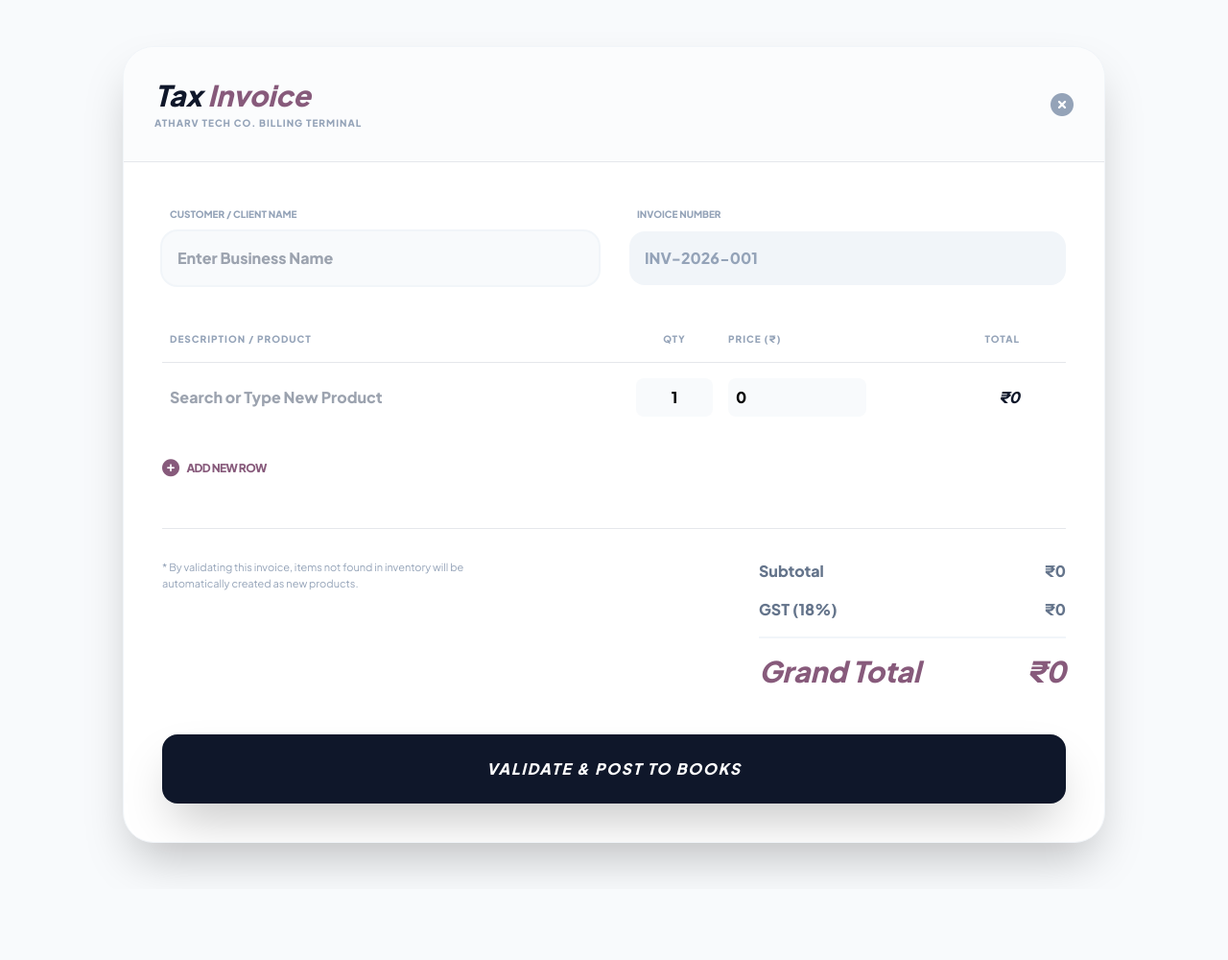
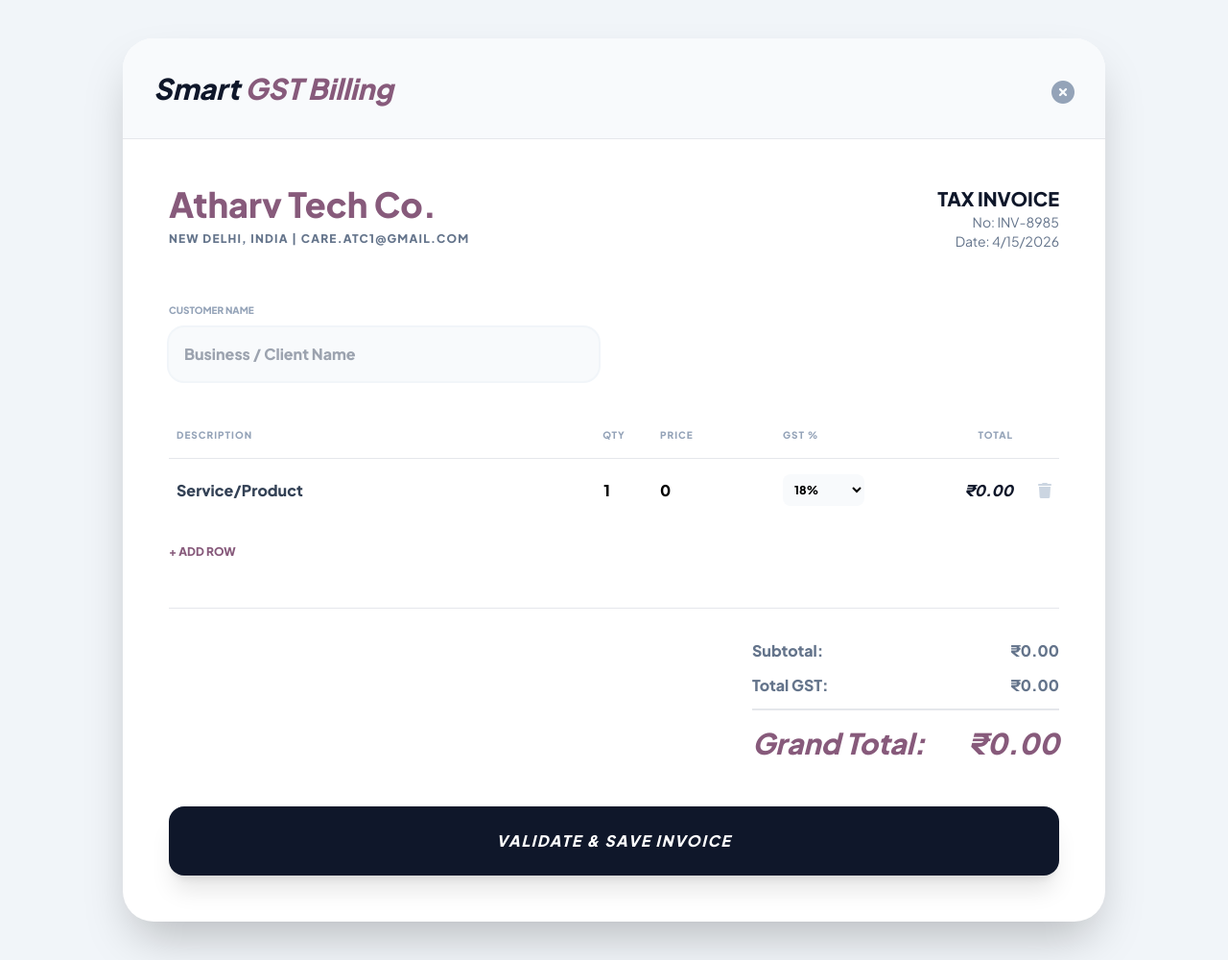
Before and after one commit to careatc1-pixel/A-SmartERP, a Flask app: page /sales/new in a window 1280 px wide. Shown: the whole page at 96% size. Before the commit the page ends 912 px from the top, so only its background shows below. Run offline with Flask 3, Linux system fonts and the light colour scheme; the visitor is signed in with stand-in values (Sample User, id 1); data that the repository does not hold is empty; some libraries are stand-ins or nearby versions.

Commit message:
Invoicing-ERP-Reset-Wed 04/15/2026-21:57:22.52

```diff
--- a/app.py
+++ b/app.py
@@ -4,7 +4,7 @@ from flask_login import LoginManager, UserMixin, login_user, login_required, log
 import os
 from datetime import datetime
 
-# Vercel needs this "app" variable to be clearly defined
+# Vercel Production Variable
 app = Flask(__name__)
 
 # Neon Connection
@@ -15,7 +15,7 @@ if DB_URL.startswith("postgres://"):
 app.config.update(
     SQLALCHEMY_DATABASE_URI=DB_URL,
     SQLALCHEMY_TRACK_MODIFICATIONS=False,
-    SECRET_KEY='ATHARV_FORCE_V5'
+    SECRET_KEY='ATHARV_ERP_PRO_V6' # Secret key updated to force build
 )
 
 db = SQLAlchemy(app)
@@ -31,7 +31,7 @@ class User(UserMixin, db.Model):
     username = db.Column(db.String(50), unique=True)
     password = db.Column(db.String(100))
 
-class Invoice(db.Model):
+class Invoice(db.Model): # Purana general invoice model
     id = db.Column(db.Integer, primary_key=True)
     invoice_no = db.Column(db.String(20), unique=True)
     client_name = db.Column(db.String(100))
@@ -39,8 +39,7 @@ class Invoice(db.Model):
     status = db.Column(db.String(20), default='Unpaid')
     date_created = db.Column(db.Date, default=datetime.utcnow().date())
 
-# --- NAYE MODELS (SALES & INVENTORY) ---
-class Product(db.Model):
+class Product(db.Model): # Inventory Module
     id = db.Column(db.Integer, primary_key=True)
     user_id = db.Column(db.Integer, db.ForeignKey('user.id'))
     name = db.Column(db.String(100), nullable=False)
@@ -48,13 +47,13 @@ class Product(db.Model):
     stock = db.Column(db.Integer, default=0)
     price = db.Column(db.Float, default=0.0)
 
-class SaleInvoice(db.Model):
+class SaleInvoice(db.Model): # Advanced Billing Module
     id = db.Column(db.Integer, primary_key=True)
     user_id = db.Column(db.Integer, db.ForeignKey('user.id'))
     inv_no = db.Column(db.String(50), unique=True)
     client_name = db.Column(db.String(100))
-    total_amount = db.Column(db.Float)
-    gst_amount = db.Column(db.Float)
+    total_amount = db.Column(db.Float) # Final amount with variable GST
+    gst_amount = db.Column(db.Float)   # Total tax calculated
     status = db.Column(db.String(20), default='Paid')
     date = db.Column(db.DateTime, default=datetime.utcnow)
 
@@ -70,7 +69,7 @@ def index():
 @app.route('/login', methods=['GET', 'POST'])
 def login():
     with app.app_context():
-        db.create_all() # Saare naye tables yahan ban jayenge
+        db.create_all()
         if not User.query.filter_by(username='admin').first():
             db.session.add(User(username='admin', password='password123'))
             db.session.commit()
@@ -92,16 +91,22 @@ def dashboard():
         "email": "care.atc1@gmail.com",
         "initial": "A"
     }
-    invoices = Invoice.query.all()
+    invoices = SaleInvoice.query.filter_by(user_id=current_user.id).order_by(SaleInvoice.id.desc()).all()
     return render_template('dashboard.html', invoices=invoices, company=company_info, name=current_user.username)
 
 @app.route('/accounting')
 @login_required
 def accounting():
-    stats = { "total_invoices": 124, "pending_bills": 12, "cash_flow": "₹4,50,000" }
+    # Dynamic counts from SaleInvoice table
+    user_sales = SaleInvoice.query.filter_by(user_id=current_user.id).all()
+    total_val = sum(s.total_amount for s in user_sales)
+    stats = {
+        "total_invoices": len(user_sales),
+        "pending_bills": 0,
+        "cash_flow": f"₹{total_val:,.2f}"
+    }
     return render_template('accounting.html', stats=stats, name=current_user.username)
 
-# --- NAYE ROUTES (SALES FUNCTIONALITY) ---
 @app.route('/sales/new')
 @login_required
 def new_sales():
@@ -113,6 +118,7 @@ def new_sales():
 def save_sale():
     data = request.json
     try:
+        # Multi-GST entry saving logic
         new_sale = SaleInvoice(
             user_id=current_user.id,
             inv_no=data['inv_no'],
@@ -121,9 +127,14 @@ def save_sale():
             gst_amount=float(data['gst'])
         )
         db.session.add(new_sale)
+
+        # Optional: Yahan hum naye products ko auto-add bhi kar sakte hain inventory mein
+        # Logic: Agar product exist nahi karta, toh insert kar do.
+
         db.session.commit()
-        return jsonify({"status": "success", "message": "Sale Recorded"})
+        return jsonify({"status": "success", "message": "Invoice Synced & Saved"})
     except Exception as e:
+        db.session.rollback()
         return jsonify({"status": "error", "message": str(e)}), 400
 
 @app.route('/logout')
--- a/templates/sales_form.html
+++ b/templates/sales_form.html
@@ -3,75 +3,102 @@
 <head>
     <meta charset="UTF-8">
     <meta name="viewport" content="width=device-width, initial-scale=1.0">
-    <title>New Tax Invoice | A-SmartERP</title>
+    <title>Professional Billing | A-SmartERP</title>
     <script src="https://cdn.tailwindcss.com"></script>
     <script defer src="https://unpkg.com/alpinejs@3.x.x/dist/cdn.min.js"></script>
     <link rel="stylesheet" href="https://cdnjs.cloudflare.com/ajax/libs/font-awesome/6.5.0/css/all.min.css">
     <style>
         @import url('https://fonts.googleapis.com/css2?family=Plus+Jakarta+Sans:wght@400;600;800&display=swap');
-        body { font-family: 'Plus Jakarta Sans', sans-serif; background: #f8fafc; }
-        input::-webkit-outer-spin-button, input::-webkit-inner-spin-button { -webkit-appearance: none; margin: 0; }
+        body { font-family: 'Plus Jakarta Sans', sans-serif; background: #f1f5f9; }
+        .print-only { display: none; }
+        @media print {
+            .no-print { display: none; }
+            .print-only { display: block; }
+            body { background: white; padding: 0; }
+            .invoice-card { box-shadow: none; border: none; width: 100%; }
+        }
     </style>
 </head>
-<body class="p-6 md:p-12">
+<body class="p-4 md:p-10">
 
-    <div class="max-w-5xl mx-auto bg-white rounded-[2rem] shadow-2xl border border-slate-100 overflow-hidden"
+    <div class="max-w-5xl mx-auto bg-white rounded-[2rem] shadow-2xl overflow-hidden invoice-card"
          x-data="invoiceSystem()">
 
-        <div class="p-8 border-b flex justify-between items-center bg-slate-50/50">
+        <div class="p-8 border-b flex justify-between items-center bg-slate-50 no-print">
             <div>
-                <h2 class="text-3xl font-black text-slate-900 italic">Tax <span class="text-[#875A7B]">Invoice</span></h2>
-                <p class="text-[10px] font-bold text-slate-400 uppercase tracking-widest mt-1">Atharv Tech Co. Billing Terminal</p>
+                <h2 class="text-3xl font-black text-slate-900 italic">Smart <span class="text-[#875A7B]">GST Billing</span></h2>
             </div>
-            <a href="/accounting" class="text-slate-400 hover:text-red-500 transition-colors"><i class="fa-solid fa-circle-xmark text-2xl"></i></a>
+            <div class="flex gap-4">
+                <button @click="window.print()" x-show="isSaved" class="bg-emerald-500 text-white px-6 py-2 rounded-xl font-bold text-sm shadow-lg">
+                    <i class="fa-solid fa-download mr-2"></i> Download PDF
+                </button>
+                <a href="/accounting" class="text-slate-400 hover:text-red-500 mt-2"><i class="fa-solid fa-circle-xmark text-2xl"></i></a>
+            </div>
         </div>
 
-        <div class="p-10">
-            <div class="grid grid-cols-1 md:grid-cols-2 gap-8 mb-12">
+        <div class="p-6 md:p-12" id="invoice-area">
+            <div class="flex justify-between mb-12">
+                <div>
+                    <h1 class="text-4xl font-black text-[#875A7B] mb-2">Atharv Tech Co.</h1>
+                    <p class="text-xs text-slate-500 font-bold uppercase tracking-widest">New Delhi, India | care.atc1@gmail.com</p>
+                </div>
+                <div class="text-right">
+                    <h2 class="text-xl font-bold text-slate-900">TAX INVOICE</h2>
+                    <p class="text-sm text-slate-500" x-text="'No: ' + invNo"></p>
+                    <p class="text-sm text-slate-500" x-text="'Date: ' + new Date().toLocaleDateString()"></p>
+                </div>
+            </div>
+
+            <div class="grid grid-cols-1 md:grid-cols-2 gap-8 mb-12 no-print">
                 <div class="space-y-2">
-                    <label class="text-[10px] font-bold text-slate-400 uppercase ml-2">Customer / Client Name</label>
-                    <input type="text" x-model="clientName" placeholder="Enter Business Name"
-                           class="w-full bg-slate-50 p-4 rounded-2xl border-none ring-2 ring-slate-100 focus:ring-[#875A7B] outline-none font-bold text-slate-700">
+                    <label class="text-[10px] font-bold text-slate-400 uppercase">Customer Name</label>
+                    <input type="text" x-model="clientName" placeholder="Business / Client Name"
+                           class="w-full bg-slate-50 p-4 rounded-2xl border-none ring-2 ring-slate-100 focus:ring-[#875A7B] outline-none font-bold">
                 </div>
-                <div class="space-y-2">
-                    <label class="text-[10px] font-bold text-slate-400 uppercase ml-2">Invoice Number</label>
-                    <input type="text" value="INV-2026-001" disabled
-                           class="w-full bg-slate-100 p-4 rounded-2xl border-none font-bold text-slate-400 cursor-not-allowed">
-                </div>
+            </div>
+            <div class="print-only mb-8">
+                <p class="text-xs font-bold text-slate-400 uppercase">Bill To:</p>
+                <p class="text-xl font-bold text-slate-900" x-text="clientName"></p>
             </div>
 
             <div class="overflow-x-auto">
                 <table class="w-full">
                     <thead>
                         <tr class="text-left text-[10px] font-bold text-slate-400 uppercase tracking-widest border-b">
-                            <th class="pb-4 px-2">Description / Product</th>
-                            <th class="pb-4 px-2 w-24 text-center">Qty</th>
-                            <th class="pb-4 px-2 w-40">Price (₹)</th>
-                            <th class="pb-4 px-2 w-40 text-right">Total</th>
-                            <th class="pb-4 px-2 w-10"></th>
+                            <th class="pb-4 px-2">Description</th>
+                            <th class="pb-4 px-2 w-20 text-center">Qty</th>
+                            <th class="pb-4 px-2 w-32">Price</th>
+                            <th class="pb-4 px-2 w-32">GST %</th>
+                            <th class="pb-4 px-2 w-32 text-right">Total</th>
+                            <th class="pb-4 px-2 w-10 no-print"></th>
                         </tr>
                     </thead>
                     <tbody class="divide-y divide-slate-50">
                         <template x-for="(item, index) in items" :key="index">
-                            <tr class="group">
+                            <tr>
                                 <td class="py-4 px-2">
-                                    <input type="text" x-model="item.name" placeholder="Search or Type New Product"
-                                           class="w-full bg-transparent border-none outline-none font-bold text-slate-700 focus:text-[#875A7B]">
-                                </td>
-                                <td class="py-4 px-2 text-center">
-                                    <input type="number" x-model.number="item.qty" @input="calculate()"
-                                           class="w-full bg-slate-50 text-center p-2 rounded-lg font-bold outline-none">
+                                    <input type="text" x-model="item.name" class="w-full bg-transparent border-none outline-none font-bold text-slate-700">
                                 </td>
                                 <td class="py-4 px-2">
-                                    <input type="number" x-model.number="item.price" @input="calculate()"
-                                           class="w-full bg-slate-50 p-2 rounded-lg font-bold outline-none">
+                                    <input type="number" x-model.number="item.qty" @input="calculate()" class="w-full bg-transparent text-center font-bold">
+                                </td>
+                                <td class="py-4 px-2">
+                                    <input type="number" x-model.number="item.price" @input="calculate()" class="w-full bg-transparent font-bold">
+                                </td>
+                                <td class="py-4 px-2">
+                                    <select x-model.number="item.gstSlab" @change="calculate()" class="bg-slate-50 p-2 rounded-lg font-bold text-xs outline-none no-print">
+                                        <option value="0">0% (Nil)</option>
+                                        <option value="5">5%</option>
+                                        <option value="12">12%</option>
+                                        <option value="18">18%</option>
+                                        <option value="28">28%</option>
+                                    </select>
+                                    <span class="print-only" x-text="item.gstSlab + '%'"></span>
                                 </td>
                                 <td class="py-4 px-2 text-right font-black italic text-slate-900"
-                                    x-text="'₹' + (item.qty * item.price).toLocaleString()"></td>
-                                <td class="py-4 px-2 text-right">
-                                    <button @click="removeItem(index)" class="text-slate-300 hover:text-red-500 opacity-0 group-hover:opacity-100 transition-all">
-                                        <i class="fa-solid fa-trash-can"></i>
-                                    </button>
+                                    x-text="'₹' + (item.qty * item.price * (1 + item.gstSlab/100)).toFixed(2)"></td>
+                                <td class="py-4 px-2 text-right no-print">
+                                    <button @click="removeItem(index)" class="text-slate-300 hover:text-red-500"><i class="fa-solid fa-trash"></i></button>
                                 </td>
                             </tr>
                         </template>
@@ -79,33 +106,19 @@
                 </table>
             </div>
 
-            <button @click="addItem()" class="mt-6 flex items-center gap-2 text-[#875A7B] font-bold text-xs uppercase tracking-tighter hover:opacity-70">
-                <i class="fa-solid fa-circle-plus text-lg"></i> Add New Row
-            </button>
+            <button @click="addItem()" class="mt-6 text-[#875A7B] font-bold text-xs uppercase no-print">+ Add Row</button>
 
-            <div class="mt-12 pt-8 border-t flex flex-col md:flex-row justify-between items-start gap-8">
-                <div class="max-w-xs text-[11px] text-slate-400 font-medium">
-                    <p>* By validating this invoice, items not found in inventory will be automatically created as new products.</p>
-                </div>
-                <div class="w-full md:w-80 space-y-4">
-                    <div class="flex justify-between font-bold text-slate-500">
-                        <span>Subtotal</span>
-                        <span x-text="'₹' + subtotal.toLocaleString()"></span>
-                    </div>
-                    <div class="flex justify-between font-bold text-slate-500">
-                        <span>GST (18%)</span>
-                        <span x-text="'₹' + gst.toLocaleString()"></span>
-                    </div>
-                    <div class="flex justify-between text-3xl font-black text-[#875A7B] pt-4 border-t-2 border-slate-100 italic">
-                        <span>Grand Total</span>
-                        <span x-text="'₹' + total.toLocaleString()"></span>
-                    </div>
+            <div class="mt-12 pt-8 border-t flex flex-col items-end">
+                <div class="w-full md:w-80 space-y-3">
+                    <div class="flex justify-between font-bold text-slate-500"><span>Subtotal:</span><span x-text="'₹' + subtotal.toFixed(2)"></span></div>
+                    <div class="flex justify-between font-bold text-slate-500"><span>Total GST:</span><span x-text="'₹' + totalGst.toFixed(2)"></span></div>
+                    <div class="flex justify-between text-3xl font-black text-[#875A7B] pt-4 border-t-2 italic"><span>Grand Total:</span><span x-text="'₹' + total.toFixed(2)"></span></div>
                 </div>
             </div>
 
-            <button @click="saveInvoice()"
-                    class="w-full bg-slate-900 text-white p-6 rounded-2xl font-black italic uppercase tracking-widest mt-12 shadow-2xl hover:bg-black transition-all transform active:scale-[0.98]">
-                Validate & Post to Books
+            <button @click="saveAndPrint()" x-show="!isSaved"
+                    class="w-full bg-slate-900 text-white p-6 rounded-2xl font-black italic uppercase tracking-widest mt-12 no-print shadow-xl">
+                Validate & Save Invoice
             </button>
         </div>
     </div>
@@ -114,44 +127,41 @@
         function invoiceSystem() {
             return {
                 clientName: '',
-                items: [{ name: '', qty: 1, price: 0 }],
+                invNo: 'INV-' + Math.floor(1000 + Math.random() * 9000),
+                items: [{ name: 'Service/Product', qty: 1, price: 0, gstSlab: 18 }],
                 subtotal: 0,
-                gst: 0,
+                totalGst: 0,
                 total: 0,
+                isSaved: false,
 
-                addItem() {
-                    this.items.push({ name: '', qty: 1, price: 0 });
-                },
-
-                removeItem(index) {
-                    if(this.items.length > 1) this.items.splice(index, 1);
-                    this.calculate();
-                },
+                addItem() { this.items.push({ name: '', qty: 1, price: 0, gstSlab: 18 }); },
+                removeItem(i) { if(this.items.length > 1) this.items.splice(i, 1); this.calculate(); },
 
                 calculate() {
                     this.subtotal = this.items.reduce((acc, item) => acc + (item.qty * item.price), 0);
-                    this.gst = Math.round(this.subtotal * 0.18);
-                    this.total = this.subtotal + this.gst;
+                    this.totalGst = this.items.reduce((acc, item) => acc + (item.qty * item.price * (item.gstSlab / 100)), 0);
+                    this.total = this.subtotal + this.totalGst;
                 },
 
-                async saveInvoice() {
-                    if(!this.clientName) return alert('Please enter client name');
+                async saveAndPrint() {
+                    if(!this.clientName) return alert('Customer name missing!');
 
                     const response = await fetch('/api/save-sale', {
                         method: 'POST',
                         headers: { 'Content-Type': 'application/json' },
                         body: JSON.stringify({
                             client: this.clientName,
-                            inv_no: 'INV-' + Date.now(),
-                            items: this.items,
+                            inv_no: this.invNo,
                             total: this.total,
-                            gst: this.gst
+                            gst: this.totalGst
                         })
                     });
 
                     if(response.ok) {
-                        alert('Invoice Saved Successfully!');
-                        window.location.href = '/accounting';
+                        this.isSaved = true;
+                        alert('Invoice Saved in Database!');
+                        // Print trigger directly converts to PDF in browser
+                        setTimeout(() => { window.print(); }, 500);
                     }
                 }
             }
```
